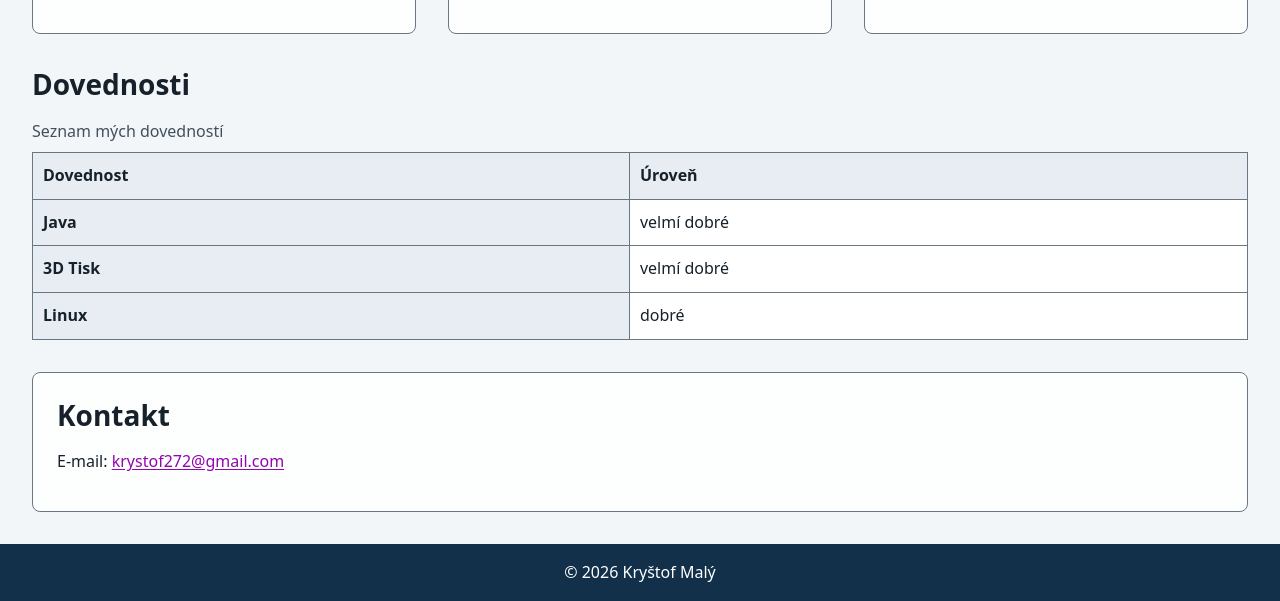
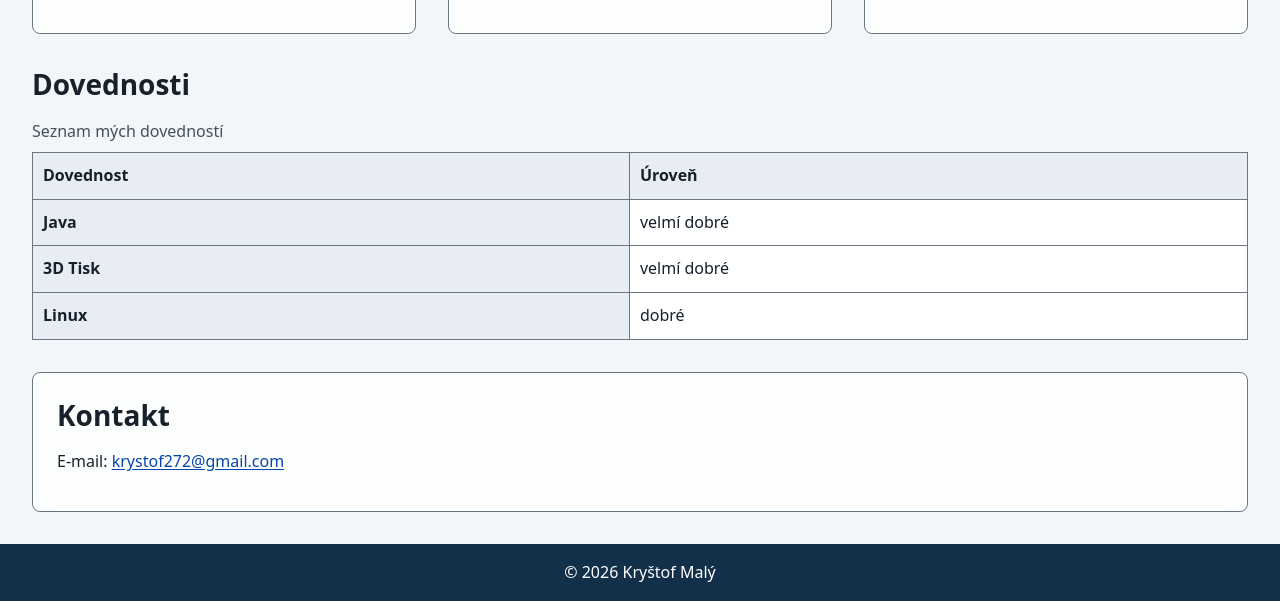
Before and after one commit to Krystof272/osobni-stranka, a plain HTML site: page index.html in a window 1280 px wide. Shown: the part 1165-1766 px from the top of the page. Drawn offline with Linux system fonts and the light colour scheme.

Commit message:
fix: barva odkazů

```diff
--- a/css/style.css
+++ b/css/style.css
@@ -4,7 +4,7 @@
   --surface: #ffffff;
   --text: #17212b;
   --muted-text: #40505e;
-  --link: #9106ad;
+  --link: #0645ad;
   --header-background: #12304a;
   --border: #687783;
   --table-header-background: #e7edf2;
```
